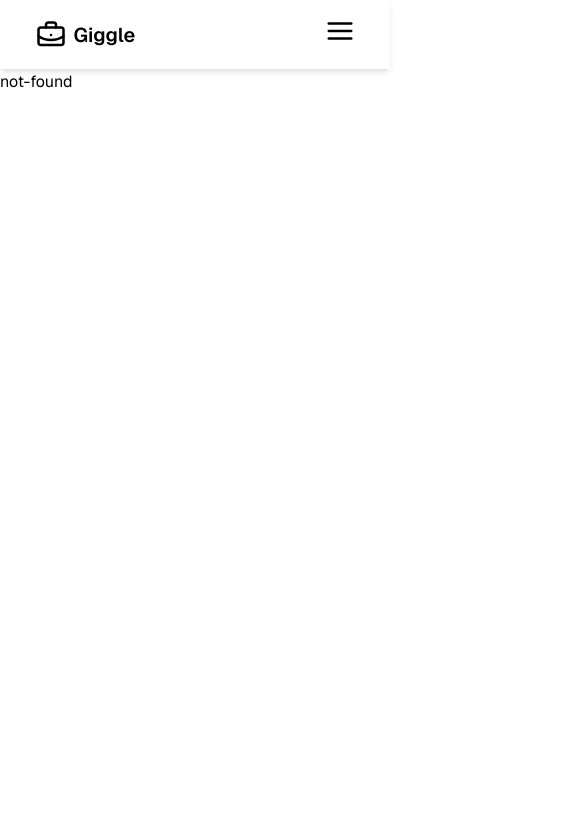
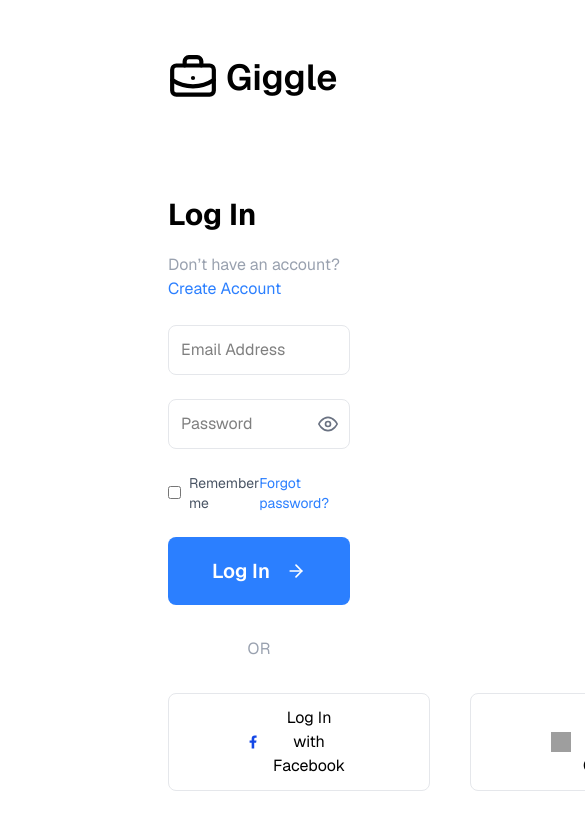
Before and after one commit to favourolaoye/Giggle, a React (Vite) app: page /login in a window 390 px wide. Shown: the top 830 px of the page, 585 px wide, since content can reach past the window. Built offline with nearby package versions, Linux system fonts and the light colour scheme; grey boxes are pictures that could not be loaded.

Commit message:
signup, forgot-password and login pages

```diff
--- a/src/App.jsx
+++ b/src/App.jsx
@@ -1,27 +1,38 @@
-import React from 'react'
-import {Routes, Route} from "react-router-dom";
+import React from 'react';
+import { Routes, Route, useLocation } from "react-router-dom";
 import Homepage from './pages/homepage';
 import About from './pages/about';
 import Contact from './pages/contact';
 import Notfound from './pages/not-found';
 import Navbar from './components/utils/navbar';
 import Jobs from './pages/jobs';
+import Login from './auth/login';
+import ForgetPassword from './auth/forget-password';
+import SignUp from './auth/signup';
+
 
 export default function App() {
+  const location = useLocation();
+
+  // List of routes where Navbar should be hidden
+  const hideNavbarRoutes = ['/login', '/signup', "/forgot-password"];
+  const shouldHideNavbar = hideNavbarRoutes.includes(location.pathname);
+
   return (
     <div>
-      <Navbar/>
-      <div className="py-[70px]">
+      {!shouldHideNavbar && <Navbar />}
+      <div className={shouldHideNavbar ? '' : 'py-[70px]'}>
         <Routes>
-        <Route path="/" element={<Homepage/>} />
-        <Route path="/about" element={<About/>} />
-        <Route path="/contact" element={<Contact/>} />
-        <Route path="/jobs" element={<Jobs/>}/>
-        <Route path="*" element={<Notfound/>} />
-
-      </Routes>
+          <Route path="/" element={<Homepage />} />
+          <Route path="/about" element={<About />} />
+          <Route path="/contact" element={<Contact />} />
+          <Route path="/jobs" element={<Jobs />} />
+          <Route path="/login" element={<Login />} />
+          <Route path="/forgot-password" element={<ForgetPassword />} />
+          <Route path="/signup" element={<SignUp />} />
+          <Route path="*" element={<Notfound />} />
+        </Routes>
       </div>
-
     </div>
-  )
+  );
 }
--- a/src/auth/forget-password.jsx
+++ b/src/auth/forget-password.jsx
@@ -1,10 +1,102 @@
+import { useState } from "react";
+import { Link } from "react-router-dom";
+import { LuBriefcaseBusiness, LuBuilding2 } from "react-icons/lu";
+import {FiArrowRight } from "react-icons/fi";
+import { FaFacebookF  } from "react-icons/fa";
+
 
 
 export default function ForgetPassword() {
+  const [email, setEmail] = useState("");
+
+    //Right Side Icons
+
+const StatCard = ({ icon: IconComponent, value, label }) => (
+  <div className="text-center w-fit">
+    <div className="bg-[#404c5c] w-fit p-5 rounded-lg mb-4 mx-auto">
+      <IconComponent size={40} className="text-white" />
+    </div>
+    <p className="text-2xl">{value}</p>
+    <p className="text-lg text-gray-400">{label}</p>
+  </div>
+);
 
   return (
-    <div>
+    <div className="grid grid-cols-1 md:grid-cols-2 min-h-screen relative pl-32">
 
+
+      {/* Left side */}
+      <div className="flex flex-col justify-evenly px-10 py-6">
+        {/* Logo at top-left */}
+        <Link to="/" className="flex items-center gap-2">
+            <LuBriefcaseBusiness size={50} />
+            <h3 className="text-4xl font-semibold">Giggle</h3>
+        </Link>
+        <div className="mt-16">
+          <h1 className="text-3xl font-bold mb-8">Forgot Password</h1>
+          <p className="mb-3 text-gray-400">
+            Go back to{" "}
+            <Link to="/login" className="text-blue-500 hover:underline">
+              Log In
+            </Link>
+          </p>
+          <p className="mb-6 text-gray-400">
+            Don’t have an account?{" "}
+            <Link to="/signup" className="text-blue-500 hover:underline">
+              Create Account
+            </Link>
+          </p>
+
+          <form className="flex flex-col gap-6">
+            <input
+              type="email"
+              value={email}
+              onChange={(e) => setEmail(e.target.value)}
+              placeholder="Email Address"
+              className="border p-3 rounded-lg outline-gray-300 border-gray-200"
+            />
+
+            <button
+              type="submit"
+              className="flex justify-center items-center gap-4 bg-blue-500 text-xl text-white py-5 rounded-lg font-semibold hover:bg-blue-600 cursor-pointer"
+            >
+              Reset Password <FiArrowRight className="w-5 h-5"/>
+            </button>
+          </form>
+          <h4 className="my-8 text-gray-400 text-center">OR</h4>
+          <div className="flex gap-10">
+            <button className="flex items-center border border-gray-200 rounded-lg flex-1 px-20 py-3 gap-3 ">
+                <FaFacebookF className="text-blue-700"/>
+                <p>Log In with Facebook</p>
+            </button>
+            <button className="flex items-center border border-gray-200 rounded-lg flex-1 px-20 py-3 gap-3">
+                <img
+                src="https://upload.wikimedia.org/wikipedia/commons/c/c1/Google_%22G%22_logo.svg"
+                alt="Google logo"
+                className="w-5 h-5"
+                />
+                <p>Log In with Google</p>
+            </button>
+
+          </div>
+        </div>
+      </div>
+
+      {/* Right side */}
+      <div className="hidden md:block bg-[url(/register.png)] bg-cover bg-center h-full w-full">
+      <div className="grid items-end pb-48 h-full bg-black/50 text-white px-10 lg:px-32">
+        <div>
+          <h1 className="text-3xl font-medium mb-2">Over 175,324 candidates</h1>
+          <h1 className="text-3xl font-medium mb-10">waiting for good employers</h1>
+
+          <div className="grid grid-cols-1 sm:grid-cols-3 gap-6">
+            <StatCard icon={LuBriefcaseBusiness} value="175,324" label="Live Jobs" />
+            <StatCard icon={LuBuilding2} value="97,354" label="Companies" />
+            <StatCard icon={LuBriefcaseBusiness} value="7,532" label="New Jobs" />
+          </div>
+        </div>
+      </div>
     </div>
-  )
+    </div>
+  );
 }
--- a/src/auth/login.jsx
+++ b/src/auth/login.jsx
@@ -0,0 +1,135 @@
+import { useState } from "react";
+import { Link } from "react-router-dom";
+import { LuBriefcaseBusiness, LuBuilding2  } from "react-icons/lu";
+import { FiEye, FiEyeOff, FiArrowRight } from "react-icons/fi";
+import { FaFacebookF, FaGoogle  } from "react-icons/fa";
+
+
+
+export default function Login() {
+  const [email, setEmail] = useState("");
+  const [password, setPassword] = useState("");
+  const [rememberMe, setRememberMe] = useState(false);
+  const [showPassword, setShowPassword] = useState(false);
+
+
+
+  //Right Side Icons
+
+const StatCard = ({ icon: Icon, value, label }) => (
+  <div className="text-center w-fit">
+    <div className="bg-[#404c5c] w-fit p-5 rounded-lg mb-4 mx-auto">
+      <Icon size={40} className="text-white" />
+    </div>
+    <p className="text-2xl">{value}</p>
+    <p className="text-lg text-gray-400">{label}</p>
+  </div>
+);
+
+  return (
+    <div className="grid grid-cols-1 md:grid-cols-2 min-h-screen relative pl-32">
+
+
+      {/* Left side */}
+      <div className="flex flex-col justify-evenly px-10 py-6">
+        {/* Logo at top-left */}
+        <Link to="/" className="flex items-center gap-2">
+            <LuBriefcaseBusiness size={50} />
+            <h3 className="text-4xl font-semibold">Giggle</h3>
+        </Link>
+        <div className="mt-16">
+          <h1 className="text-3xl font-bold mb-5">Log In</h1>
+          <p className="mb-6 text-gray-400">
+            Don’t have an account?{" "}
+            <Link to="/signup" className="text-blue-500 hover:underline">
+              Create Account
+            </Link>
+          </p>
+
+          <form className="flex flex-col gap-6">
+            <input
+              type="email"
+              value={email}
+              onChange={(e) => setEmail(e.target.value)}
+              placeholder="Email Address"
+              className="border p-3 rounded-lg outline-gray-300 border-gray-200"
+            />
+
+            {/* Password field with toggle */}
+            <div className="relative">
+              <input
+                type={showPassword ? "text" : "password"}
+                value={password}
+                onChange={(e) => setPassword(e.target.value)}
+                placeholder="Password"
+                className="border p-3 rounded-lg w-full pr-10 outline-gray-300 border-gray-200"
+              />
+              <button
+                type="button"
+                onClick={() => setShowPassword(!showPassword)}
+                className="absolute right-3 top-1/2 transform -translate-y-1/2 text-gray-500"
+              >
+                {showPassword ? <FiEyeOff size={20} /> : <FiEye size={20} />}
+              </button>
+            </div>
+
+            {/* Remember me & Forgot password */}
+            <div className="flex items-center justify-between text-sm text-gray-600">
+              <label className="flex items-center gap-2">
+                <input
+                  type="checkbox"
+                  checked={rememberMe}
+                  onChange={(e) => setRememberMe(e.target.checked)}
+                  className="accent-blue-500"
+                />
+                Remember me
+              </label>
+              <Link to="/forgot-password" className="text-blue-500 hover:underline">
+                Forgot password?
+              </Link>
+            </div>
+
+            <button
+              type="submit"
+              className="flex justify-center items-center gap-4 bg-blue-500 text-xl text-white py-5 rounded-lg font-semibold hover:bg-blue-600 cursor-pointer"
+            >
+              Log In <FiArrowRight className="w-5 h-5"/>
+            </button>
+          </form>
+          <h4 className="my-8 text-gray-400 text-center">OR</h4>
+          <div className="flex gap-10">
+            <button className="flex items-center border border-gray-200 rounded-lg flex-1 px-20 py-3 gap-3 ">
+                <FaFacebookF className="text-blue-700"/>
+                <p>Log In with Facebook</p>
+            </button>
+            <button className="flex items-center border border-gray-200 rounded-lg flex-1 px-20 py-3 gap-3">
+                <img
+                src="https://upload.wikimedia.org/wikipedia/commons/c/c1/Google_%22G%22_logo.svg"
+                alt="Google logo"
+                className="w-5 h-5"
+                />
+                <p>Log In with Google</p>
+            </button>
+
+          </div>
+        </div>
+      </div>
+
+      {/* Right side */}
+      <div className="hidden md:block bg-[url(/register.png)] bg-cover bg-center h-full w-full">
+      <div className="grid items-end pb-48 h-full bg-black/50 text-white px-10 lg:px-32">
+        <div>
+          <h1 className="text-3xl font-medium mb-2">Over 175,324 candidates</h1>
+          <h1 className="text-3xl font-medium mb-10">waiting for good employers</h1>
+
+          <div className="grid grid-cols-1 sm:grid-cols-3 gap-6">
+            <StatCard icon={LuBriefcaseBusiness} value="175,324" label="Live Jobs" />
+            <StatCard icon={LuBuilding2} value="97,354" label="Companies" />
+            <StatCard icon={LuBriefcaseBusiness} value="7,532" label="New Jobs" />
+          </div>
+        </div>
+      </div>
+    </div>
+    </div>
+  );
+}
--- a/src/components/homepage/hero.jsx
+++ b/src/components/homepage/hero.jsx
@@ -1,5 +1,5 @@
 import heroPic from '../../assets/heroPic.png'
-import { Search, MapPin, BriefcaseBusiness, Building2,UsersRound } from 'lucide-react';
+import { Search, MapPin, BriefcaseBusiness, Building2, UsersRound } from 'lucide-react';
 
 export default function Hero() {
   return (
@@ -46,8 +46,8 @@
           </div>
         </div>
         <div className='flex-1 flex bg-white rounded-lg p-5 gap-5 items-center'>
-          <div className="bg-primary p-5 rounded-sm">
-            <Building2 className='w-10 h-10 text-white'/>
+        <div className="bg-[#E7F0FA] p-5 rounded-sm">
+            <Building2 className='w-10 h-10 text-primary'/>
           </div>
           <div className='grid gap-1.5'>
             <h3 className='font-medium text-gray-900 text-2xl'>97,354</h3>
--- a/src/components/homepage/popular-cat.jsx
+++ b/src/components/homepage/popular-cat.jsx
@@ -3,7 +3,9 @@
 export default function PopularCat() {
   return (
     <div>
-      Hello guys
+      <div className="">
+        h
+      </div>
     </div>
   )
 }
```
Also changed, not shown: src/components/utils/navbar.jsx (+7 -7 lines), src/auth/register.jsx (deleted).
